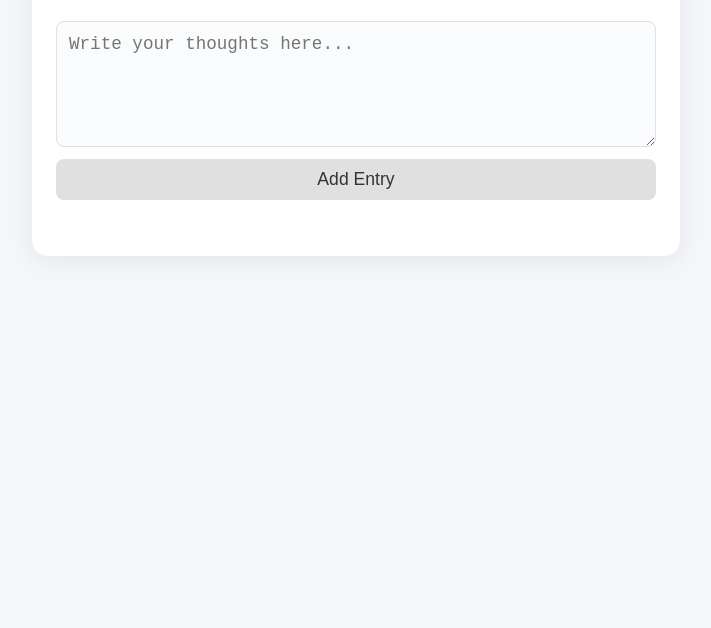
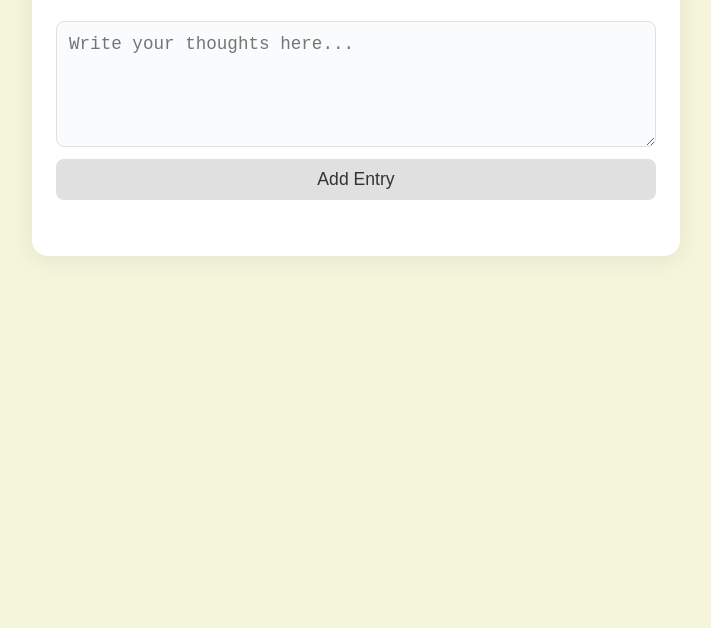
Before and after one commit to 011111111111111/pepdevops, a plain HTML site: page index.html in a window 1280 px wide. Shown: the part 172-800 px from the top of the page, without its empty margins (284-995 px from the left). Drawn offline with Linux system fonts and the light colour scheme.

Commit message:
change in color

```diff
--- a/styles.css
+++ b/styles.css
@@ -1,5 +1,5 @@
 body {
-  background: #f5f6fa;
+  background: #f5f5dc; /* beige */
   color: #222;
   font-family: 'Segoe UI', Arial, sans-serif;
   margin: 0;
```
